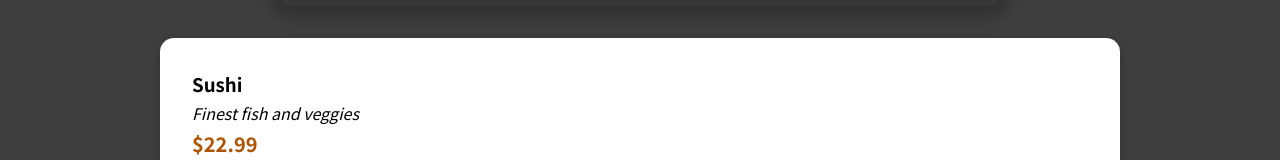
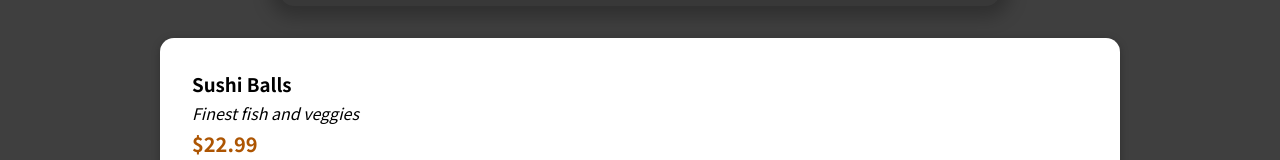
Before and after one commit to RohhaanMane/ReactJS_Food_Order_App, a React (Create React App) app: page / in a window 1280 px wide. Shown: the part 467-627 px from the top of the page. Built offline with nearby package versions, Linux system fonts and the light colour scheme.

Commit message:
dummy change

```diff
--- a/src/components/Meals/AvailableMeals.js
+++ b/src/components/Meals/AvailableMeals.js
@@ -4,7 +4,7 @@ import MealItem from "./MealItem/MealItem";
 const DUMMY_MEALS = [
   {
     id: "m1",
-    name: "Sushi",
+    name: "Sushi Balls",
     description: "Finest fish and veggies",
     price: 22.99,
   },
```
